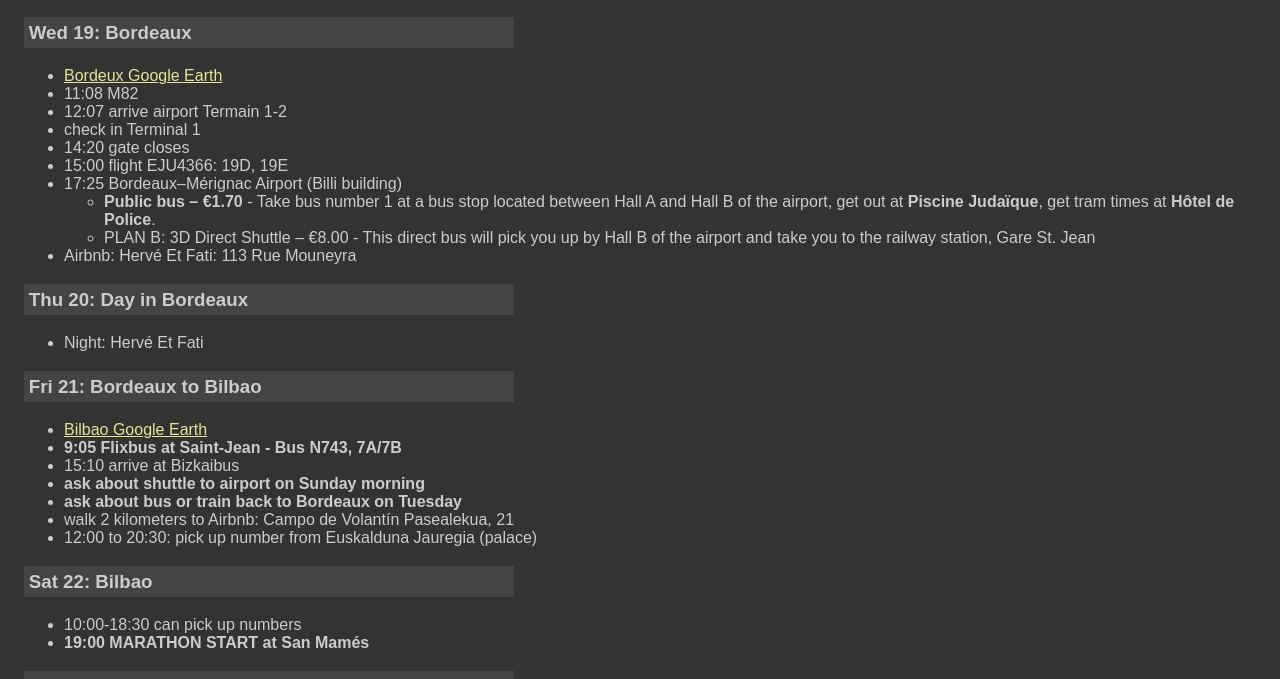
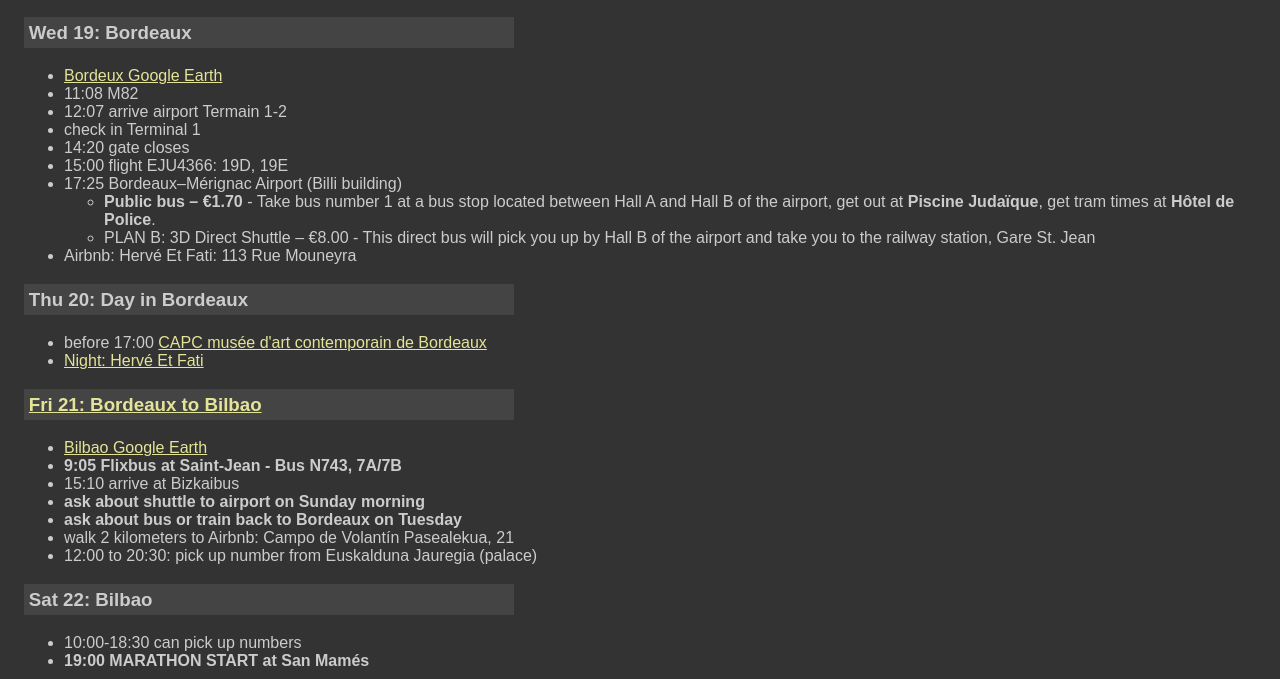
Before and after one commit to edwardtanguay/mara2022, a plain HTML site: page index.html in a window 1280 px wide. Shown: the part 111-790 px from the top of the page. Drawn offline with Linux system fonts and the light colour scheme.

Commit message:
Thursday

```diff
--- a/index.html
+++ b/index.html
@@ -44,6 +44,9 @@
 
 	<h3>Thu 20: Day in Bordeaux</h3>
 	<ul>
+		<li>before 17:00 <a href="https://www.capc-bordeaux.fr">CAPC musée d'art contemporain
+de Bordeaux</a></li>
+<li><a href="https://www.bassins-lumieres.com/</li>
 		<li>Night: Hervé Et Fati</li>
 	</ul>
 
```
Also changed, not shown: 1 other file.
